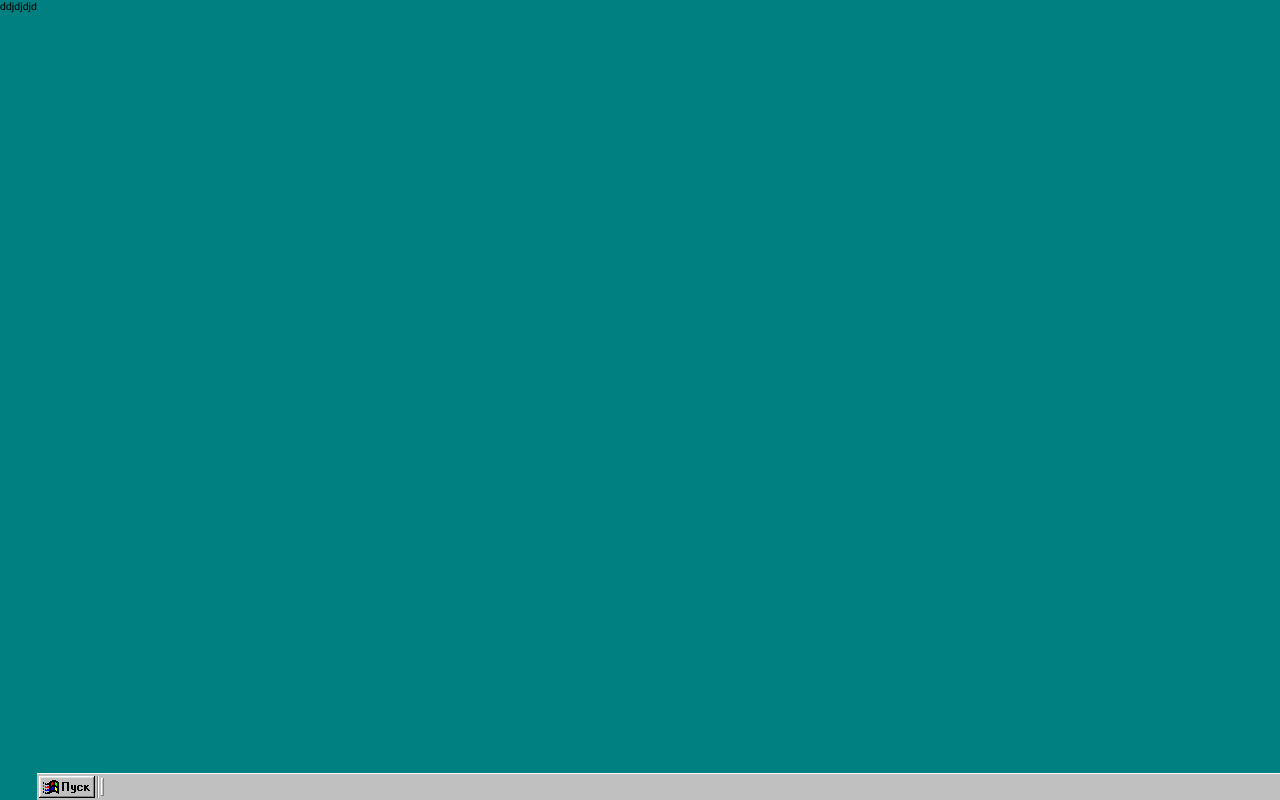
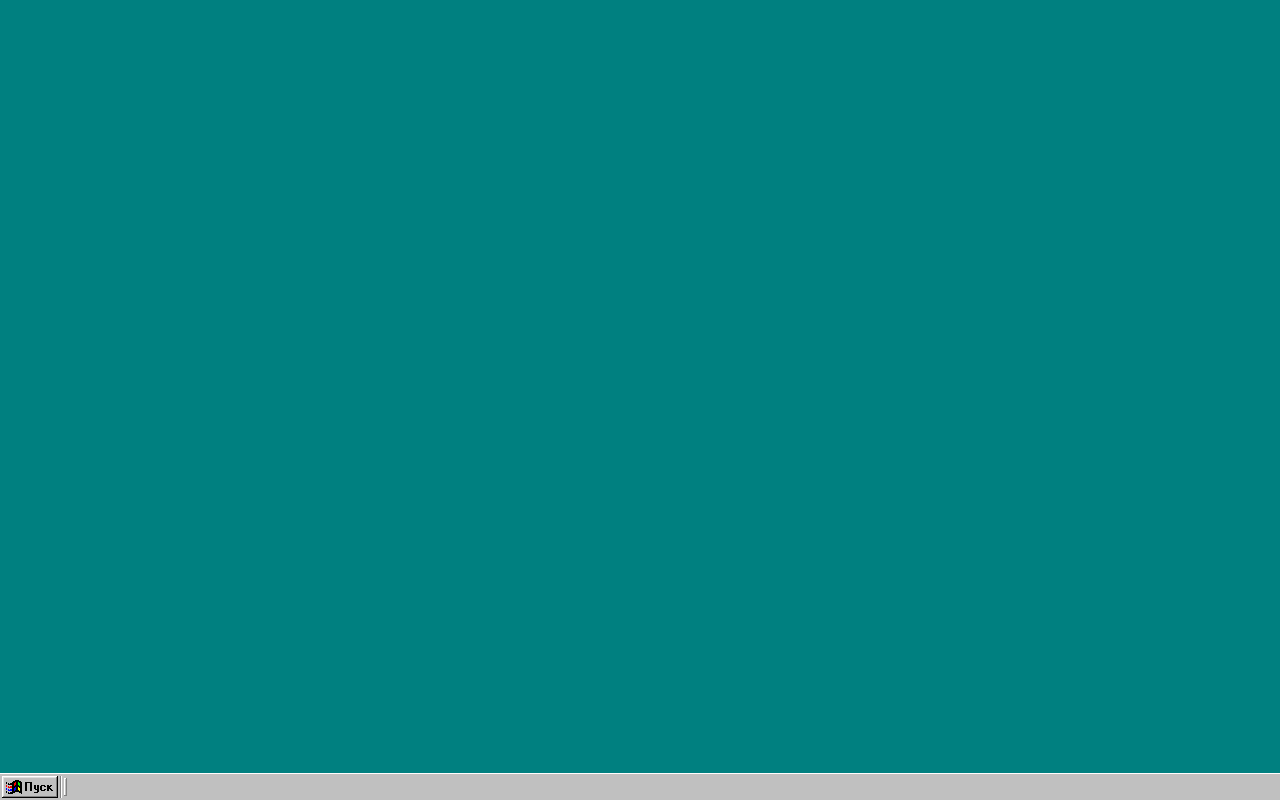
Before and after one commit to shikoshib/shikoshib.github.io, a plain HTML site: page win95/index.html in a window 1280 px wide. Drawn offline with nearby package versions, Linux system fonts and the light colour scheme.

Commit message:
Update index.html

```diff
--- a/win95/index.html
+++ b/win95/index.html
@@ -9,7 +9,6 @@
     </head>
     <body>
         <div class="desktop-container">
-            <span>ddjdjdjd</span>
             <img src="234567 — копия.png" id="start" style="height:27px;width:67px;">
             <img src="234567.png" id="taskbar" style="height:27px;width:10000vh;">
         </div>
```
